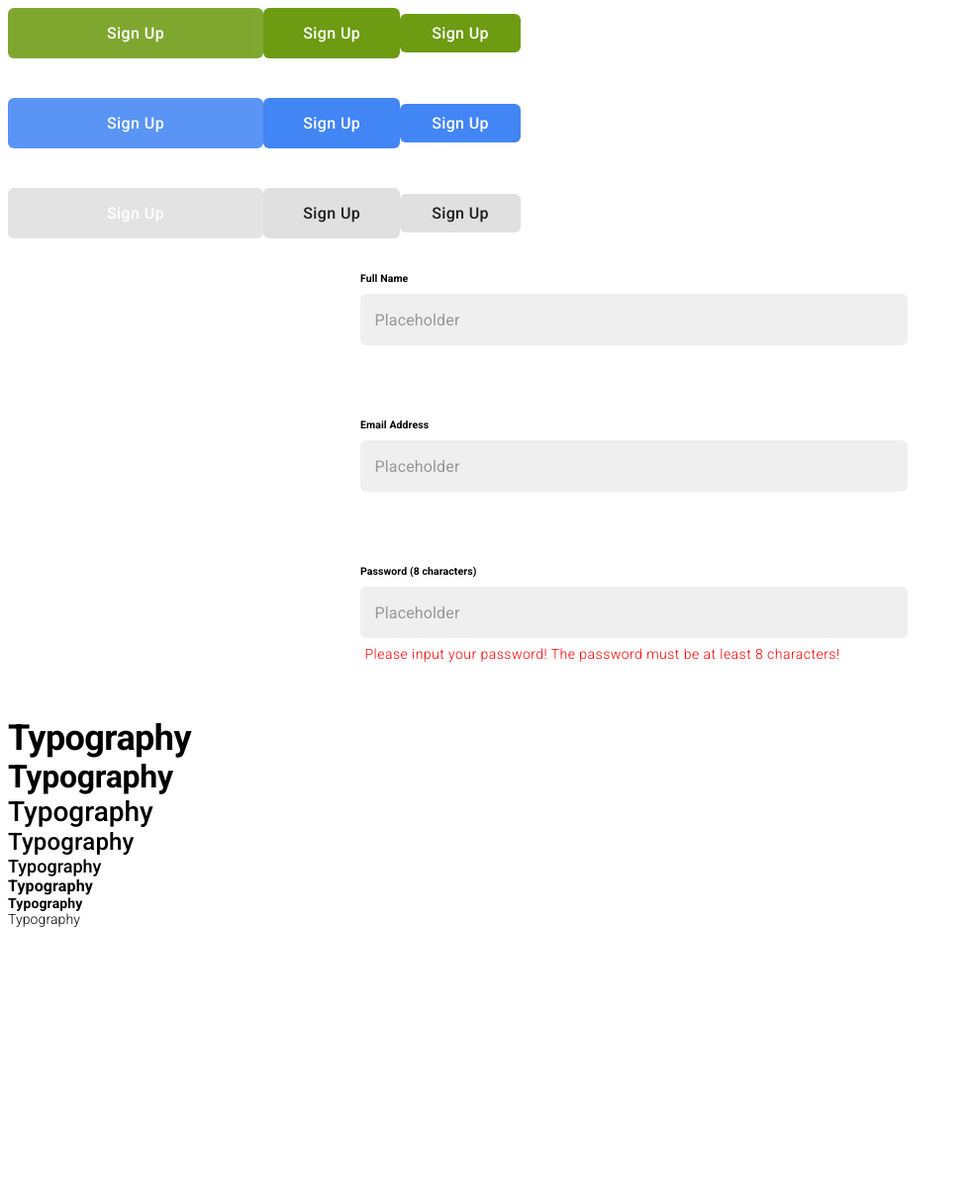
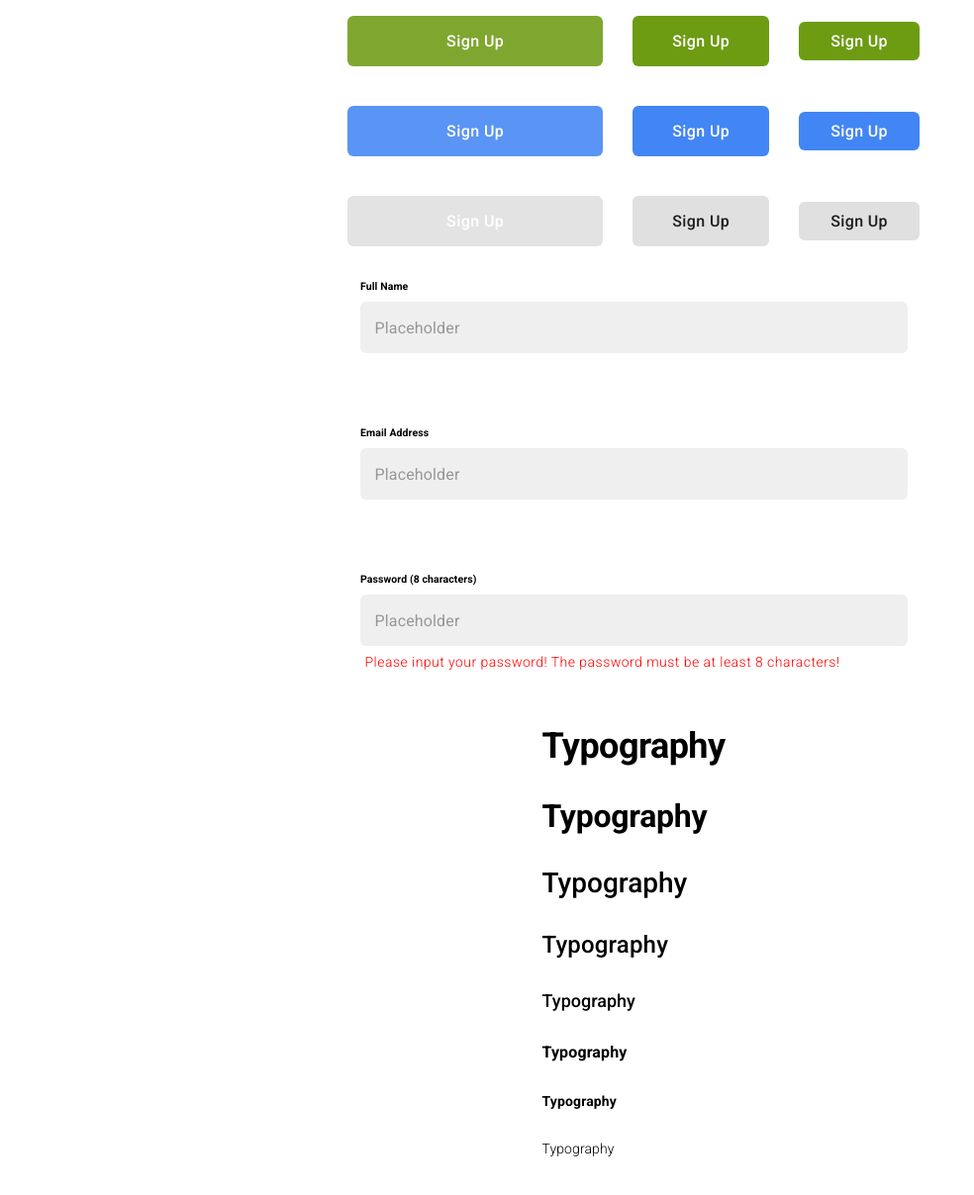
Before and after one commit to vladymyr-vp/voypost-test, a React (Create React App) app: page /story-book in a window 1280 px wide. Shown: the whole page at 99% size, without its empty margins (0-984 px from the left). Before the commit the page ends 945 px from the top, so only its background shows below. Built offline with nearby package versions, Linux system fonts and the light colour scheme.

Commit message:
fix for styles day 1

```diff
--- a/src/components/Button/Buttons.tsx
+++ b/src/components/Button/Buttons.tsx
@@ -1,46 +1,63 @@
 import React from 'react';
 import ButtonEl from './Button';
-import BoxComponent from '../Box/Box';
+import Box from '../Box/Box';
 
 const Buttons = (): JSX.Element => {
   return (
-    <BoxComponent mb={1}>
-      <BoxComponent mb={5}>
+    <Box mt={2} display="grid" justifyContent="center">
+      <Box mb={5}>
+        <Box mr={3.75} display="inline-block">
           <ButtonEl variant="outlined" size="large" color="primary">
             Sign Up
           </ButtonEl>
+        </Box>
+        <Box mr={3.75} display="inline-block">
           <ButtonEl variant="contained" size="medium" color="primary">
             Sign Up
           </ButtonEl>
+        </Box>
+
         <ButtonEl variant="contained" size="small" color="primary">
           Sign Up
         </ButtonEl>
-      </BoxComponent>
+      </Box>
 
-      <BoxComponent mb={5}>
+      <Box mb={5}>
+        <Box mr={3.75} display="inline-block">
           <ButtonEl variant="outlined" size="large" color="secondary">
             Sign Up
           </ButtonEl>
+        </Box>
+
+        <Box mr={3.75} display="inline-block">
           <ButtonEl variant="contained" size="medium" color="secondary">
             Sign Up
           </ButtonEl>
+        </Box>
+
         <ButtonEl variant="contained" size="small" color="secondary">
           Sign Up
         </ButtonEl>
-      </BoxComponent>
+      </Box>
 
-      <BoxComponent mb={5}>
+      <Box mb={5}>
+        <Box mr={3.75} display="inline-block">
           <ButtonEl variant="outlined" size="large" color="default">
             Sign Up
           </ButtonEl>
+        </Box>
+
+        <Box mr={3.75} display="inline-block">
           <ButtonEl variant="contained" size="medium" color="default">
             Sign Up
           </ButtonEl>
+        </Box>
+
         <ButtonEl variant="contained" size="small" color="default">
           Sign Up
         </ButtonEl>
-      </BoxComponent>
-    </BoxComponent>
+      </Box>
+    </Box>
   );
 };
 
--- a/src/components/TextField/TextField.tsx
+++ b/src/components/TextField/TextField.tsx
@@ -1,7 +1,6 @@
 import React from 'react';
 import TextField from '@material-ui/core/TextField';
 import FormControl from '@material-ui/core/FormControl';
-import FormHelperText from '@material-ui/core/FormHelperText';
 
 import BoxComponent from '../Box';
 
--- a/src/components/TextField/TextFieldsContainer.tsx
+++ b/src/components/TextField/TextFieldsContainer.tsx
@@ -1,10 +1,10 @@
 import React from 'react';
 import TextFieldEl from './TextField';
-import BoxComponent from '../Box/Box';
+import Box from '../Box/Box';
 
 const TextFieldsContainer = (): JSX.Element => {
   return (
-    <BoxComponent mb={1}>
+    <Box mb={1}>
       <TextFieldEl label="Full Name" mb={10} />
       <TextFieldEl label="Email Address" type="email" mb={10} />
       <TextFieldEl
@@ -14,7 +14,7 @@ const TextFieldsContainer = (): JSX.Element => {
         type="password"
         error
       />
-    </BoxComponent>
+    </Box>
   );
 };
 
--- a/src/components/Typography/TypographyContainer.tsx
+++ b/src/components/Typography/TypographyContainer.tsx
@@ -1,19 +1,35 @@
 import React from 'react';
 import TypographyEl from './Typography';
-import BoxComponent from '../Box/Box';
+import Box from '../Box/Box';
 
 const TypographyContainer = (): JSX.Element => {
   return (
-    <BoxComponent mb={1}>
+    <Box mt={2} display="grid" justifyContent="center">
+      <Box mb={4}>
         <TypographyEl variant="h1">Typography</TypographyEl>
+      </Box>
+      <Box mb={4}>
         <TypographyEl variant="h2">Typography</TypographyEl>
+      </Box>
+      <Box mb={4}>
         <TypographyEl variant="h3">Typography</TypographyEl>
+      </Box>
+      <Box mb={4}>
         <TypographyEl variant="h4">Typography</TypographyEl>
+      </Box>
+      <Box mb={4}>
         <TypographyEl variant="h5">Typography</TypographyEl>
+      </Box>
+      <Box mb={4}>
         <TypographyEl variant="h6">Typography</TypographyEl>
+      </Box>
+      <Box mb={4}>
         <TypographyEl variant="subtitle1">Typography</TypographyEl>
+      </Box>
+      <Box mb={4}>
         <TypographyEl variant="subtitle2">Typography</TypographyEl>
-    </BoxComponent>
+      </Box>
+    </Box>
   );
 };
 
--- a/src/components/pages/Signup.tsx
+++ b/src/components/pages/Signup.tsx
@@ -161,14 +161,12 @@ const Signup = (): JSX.Element => {
                   </Box>
                 </TextFieldEl>
 
-                <div
-                  style={{
-                    display: 'flex',
-                    justifyContent: 'flex-start',
-                    flexWrap: 'wrap',
-                    width: '550px',
-                    margin: '0 auto',
-                  }}
+                <Box
+                  display="flex"
+                  justifyContent="flex-start"
+                  flexWrap="wrap"
+                  width="550px"
+                  margin="0 auto"
                 >
                   <InputLabel
                     id="checkboxLabel"
@@ -202,7 +200,7 @@ const Signup = (): JSX.Element => {
                     </div>
                   </InputLabel>
 
-                  <div style={{ marginTop: '10px' }}>
+                  <Box marginTop="10px">
                     <ButtonEl
                       variant="outlined"
                       size="large"
@@ -218,8 +216,8 @@ const Signup = (): JSX.Element => {
                     >
                       Sign Up
                     </ButtonEl>
-                  </div>
-                </div>
+                  </Box>
+                </Box>
               </Form>
             );
           }}
--- a/src/theme.ts
+++ b/src/theme.ts
@@ -16,7 +16,7 @@ const theme = createMuiTheme({
       root: {
           display: 'block',
           position: 'absolute',
-          right: -280,
+          right: -275,
           bottom: 50,
       }
     },
@@ -39,28 +39,47 @@ const theme = createMuiTheme({
       outlinedPrimary: {
         color: '#FFF',
         backgroundColor: colors.green,
-           '&:hover': {
-          backgroundColor: 'green'
-        }
       },
       containedPrimary: {
         backgroundColor: colors.green,
         boxShadow: '0',
+        '&:hover': {
+        backgroundColor: 'green',
+        border: 'none'
+        }
       },
       containedSecondary: {
         padding: defaultTheme.spacing(2, 5),
         backgroundColor: colors.blue,
+          '&:hover': {
+          backgroundColor: 'green',
+          border: 'none'
+        }
       },
        outlinedSecondary: {
         padding: defaultTheme.spacing(2, 5),
          backgroundColor: colors.blue,
-        color: '#FFF'
+         color: '#FFF',
+        '&:hover': {
+        backgroundColor: 'green',
+        border: 'none'
+        }
       },
       outlined: {
         backgroundColor: colors.gray, opacity: '0.87',
-
+          '&:hover': {
+          backgroundColor: 'green',
+          border: 'none'
+        }
       },
-      contained: {padding: defaultTheme.spacing(2, 5), boxShadow: '0'},
+      contained: {
+        padding: defaultTheme.spacing(2, 5),
+        boxShadow: '0',
+        '&:hover': {
+        backgroundColor: 'green',
+        border: 'none'
+        }
+      },
       containedSizeLarge: {
         padding: defaultTheme.spacing(2, 6.25)
       },
@@ -72,13 +91,17 @@ const theme = createMuiTheme({
         padding: defaultTheme.spacing(2, 12.5),
         outline: 'none',
         border: 'none',
+          '&:hover': {
+        backgroundColor: 'green',
+        border: 'none'
+        }
       },
 
 
     },
     MuiInputBase: {
       root: {
-          padding: 0,
+        padding: 0,
       },
 
       input: {
```
Lines whose indentation alone changed are shown as unchanged.
